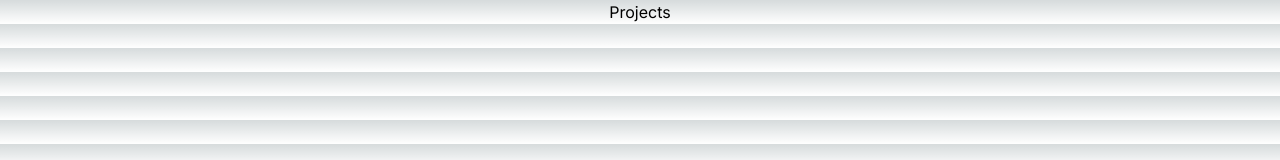
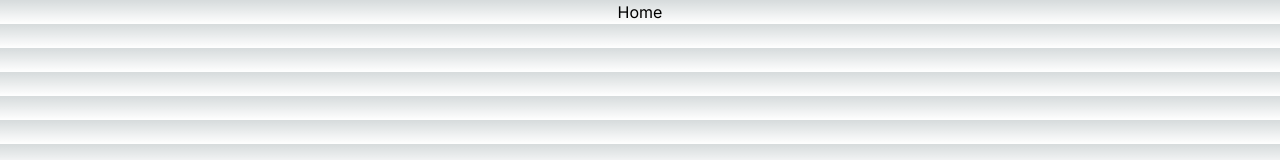
Before and after one commit to segvndo/Segvndo, a Next.js app: page / in a window 1280 px wide. Shown: the top 160 px of the page. Built offline with nearby package versions, Linux system fonts and the light colour scheme.

Commit message:
Create page directories

```diff
--- /dev/null
+++ b/src/app/experiences/page.tsx
@@ -0,0 +1,9 @@
+const Experiences: React.FC = () => {
+  return (
+    <div>
+      <h1>Experiences</h1>
+    </div>
+  );
+};
+
+export default Experiences;
--- a/src/app/page.tsx
+++ b/src/app/page.tsx
@@ -8,7 +8,9 @@ const Home: React.FC<HomeProps> = (): ReactElement => {
     <main className="flex flex-row justify-center space-x-4">
 
       <div>
-        <Link href="/Projects">Projects</Link>
+        <Link href="/">
+          Home
+        </Link>
       </div>
 
     </main>
--- /dev/null
+++ b/src/app/projects/page.tsx
@@ -0,0 +1,9 @@
+const Projects: React.FC = () => {
+  return (
+    <div>
+      <h1>Projects</h1>
+    </div>
+  );
+};
+
+export default Projects;
```
Also changed, not shown: package.json (+5 -5 lines), 1 other file (tests, documents, lock files or other folders).
